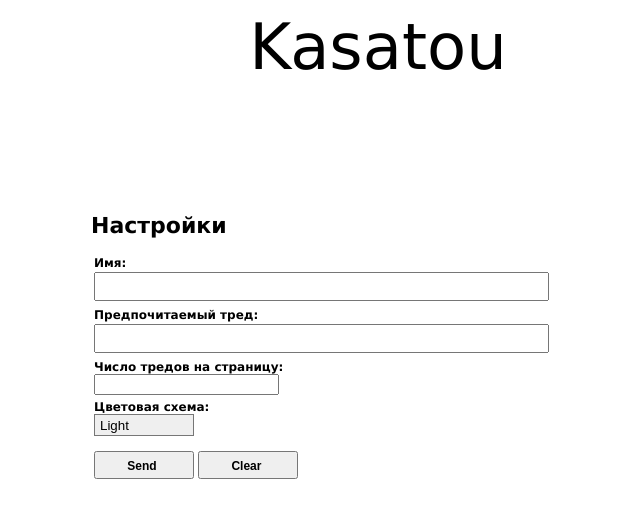
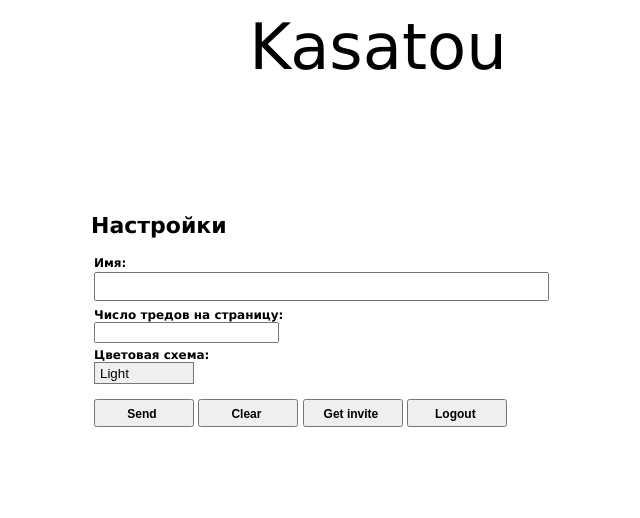
Before and after one commit to Altai-man/Kasatou-sources, a Django app: template templates/profile.html in a window 1280 px wide. Shown: the top 518 px of the page, without its empty margins (262-902 px from the left). Run offline with Django 3.2, Linux system fonts and the light colour scheme; the template is opened without the code that fills it, so the values that code supplies are empty; parts of the project's set-up code (start-up, migrations or seed data) failed here and were passed over.

Commit message:
Add an invite key field.

```diff
--- a/templates/profile.html
+++ b/templates/profile.html
@@ -16,8 +16,10 @@
         <form method="post" action="/profile/">
           {% csrf_token %}
           <div class="formrow"><div class="mformfield">Имя: </div> <input class="edit" name="name" type="text" size="53" maxlength="53" value="{{user.name}}"/></div>
-          <div class="formrow"><div class="mformfield">Предпочитаемый тред: </div> <input class="edit" type="url" size="53" maxlength="53"/></div>
           <div class="formrow"><div class="mformfield">Число тредов на страницу:</div><input name="thread_per_page" type="number" min="0" value="{{user.thread_per_page}}"> </div>
+          {% if invite_link %}
+          <div class="formrow"><div class="mformfield">Ссылка регистрации: </div> <input value="{{invite_link}}" class="edit" type="url" size="53" maxlength="53"/></div>
+          {% endif %}
           <div class="formrow"><div class="mformfield"> Цветовая схема:</div>
             <div class="dropdown">
               <select name="theme">
@@ -43,6 +45,8 @@
           </div>
           <input class="button" type="submit" value="Send" />
           <input class="button" type="reset" value="Clear"/>
+          <a href="/invite/"><input class="button" type="button" value="Get invite"/></a>
+          <a href="/logout/"><input class="button" type="button" value="Logout"/></a>
         </form>
       </div>
     </div>
```
